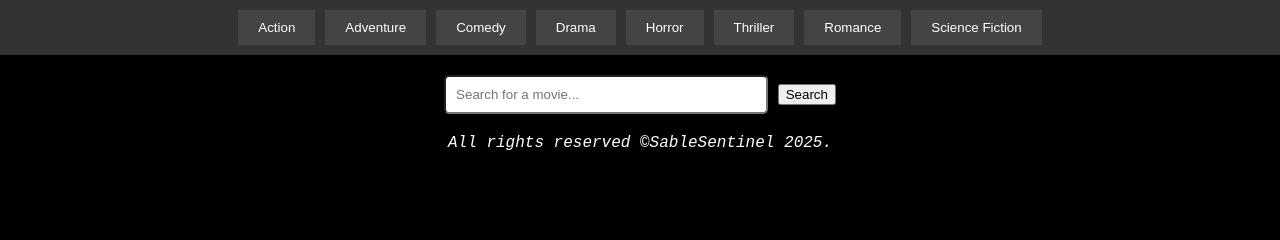
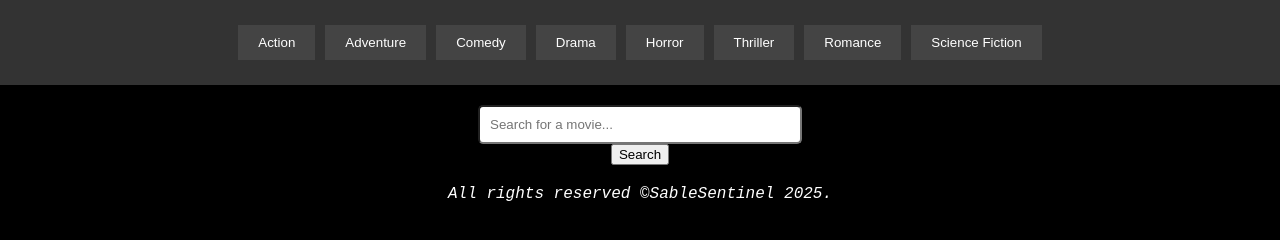
Before and after one commit to G-Kay88/MovieSeeker, a plain HTML site: page index.html in a window 1280 px wide. Drawn offline with Linux system fonts and the light colour scheme.

Commit message:
Update index.html

```diff
--- a/index.html
+++ b/index.html
@@ -14,7 +14,7 @@
         }
         .navbar {
             background-color: #333;
-            padding: 10px;
+            padding: 25px;
             display: flex;
             justify-content: center;
             gap: 10px;
@@ -41,6 +41,7 @@
             display: inline-block;
             margin: 10px;
             text-align: center;
+            border-radius: 15px;
         }
         .movieCard img {
             width: 200px;
@@ -68,7 +69,7 @@
     </div>
 
     <div id="searchBar">
-        <input type="text" id="search" placeholder="Search for a movie...">
+        <input type="text" id="search" placeholder="Search for a movie..."></br>
         <button onclick="movieSearch()">Search</button>
     </div>
 
```
